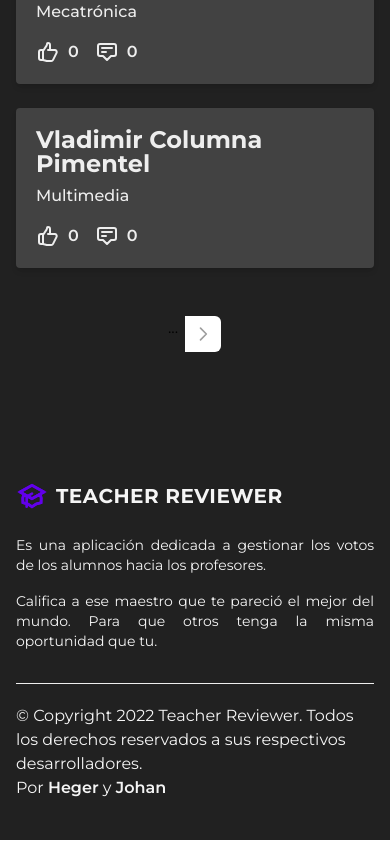
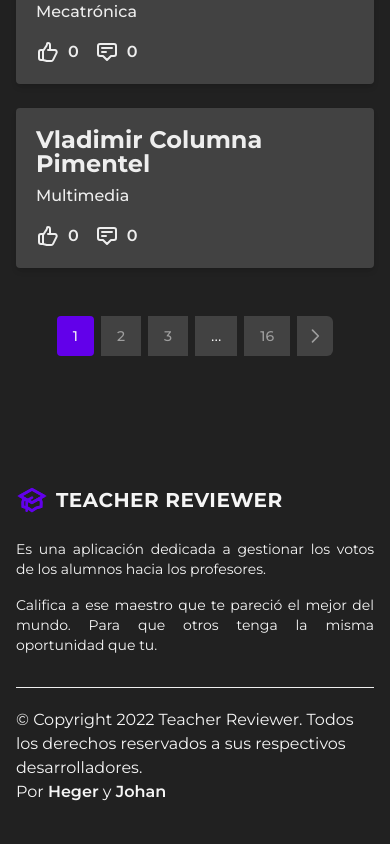
Before and after one commit to xlCyanz/teacher-reviewer, a Next.js app: page /teachers in a window 390 px wide. Shown: the part 2028-2872 px from the top of the page. Built offline with nearby package versions, Linux system fonts and the light colour scheme; no server answers.

Commit message:
Updated pagination component.

```diff
--- a/components/pagination/index.tsx
+++ b/components/pagination/index.tsx
@@ -13,7 +13,7 @@ interface PaginationProps {
 }
 
 const Pagination = ({
-  totalCount, siblingCount = 1, pageSize, currentPage, changeCurrentPage,
+  totalCount, siblingCount = 0, pageSize, currentPage, changeCurrentPage,
 }: PaginationProps) => {
   const paginationRange = usePagination({
     currentPage,
@@ -23,7 +23,7 @@ const Pagination = ({
   });
 
   if (currentPage === 0 || paginationRange.length < 2) {
-    return <div className="">Error</div>;
+    return null;
   }
 
   const onNext = () => changeCurrentPage(currentPage + 1);
@@ -37,7 +37,7 @@ const Pagination = ({
         <button
           type="button"
           onClick={onPrev}
-          className="relative inline-flex items-center px-2 py-2 rounded-l-md bg-white text-sm font-medium text-gray-500 hover:bg-default-color hover:text-gray-100"
+          className="relative inline-flex items-center px-2 py-2 rounded-l-md bg-white dark:bg-gray-800 text-sm font-medium text-gray-500 hover:bg-default-color hover:text-gray-100"
         >
           <span className="sr-only">Previous</span>
           <ChevronLeftIcon className="h-5 w-5" aria-hidden="true" />
@@ -46,7 +46,7 @@ const Pagination = ({
 
       {Children.toArray(_.map(paginationRange, (pageNumber) => {
         if (pageNumber === "...") {
-          return <div>...</div>;
+          return <div className="px-4 py-2 bg-white dark:bg-gray-800 dark:text-white">...</div>;
         }
 
         return (
@@ -54,10 +54,10 @@ const Pagination = ({
             type="button"
             aria-current={pageNumber === currentPage ? "page" : "false"}
             onClick={() => changeCurrentPage(typeof pageNumber === "string" ? 0 : pageNumber)}
-            className={`z-10 hidden sm:flex ${
+            className={`z-10 sm:flex ${
               pageNumber === currentPage
                 ? "bg-default-color border-default-color rounded text-gray-100"
-                : "bg-white text-gray-500 hover:bg-default-color hover:text-gray-100"
+                : "bg-white dark:bg-gray-800 text-gray-500 hover:bg-default-color hover:text-gray-100"
             } relative inline-flex items-center px-4 py-2 text-sm font-medium`}
           >
             {pageNumber}
@@ -69,7 +69,7 @@ const Pagination = ({
         <button
           type="button"
           onClick={onNext}
-          className="relative inline-flex items-center px-2 py-2 rounded-r-md bg-white text-sm font-medium text-gray-500 hover:bg-default-color hover:text-gray-100"
+          className="relative inline-flex items-center px-2 py-2 rounded-r-md bg-white dark:bg-gray-800 text-sm font-medium text-gray-500 hover:bg-default-color hover:text-gray-100"
         >
           <span className="sr-only">Next</span>
           <ChevronRightIcon className="h-5 w-5" aria-hidden="true" />
```
